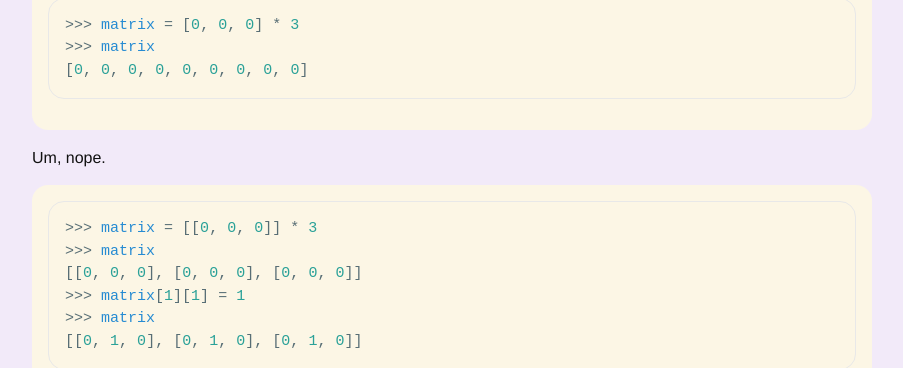
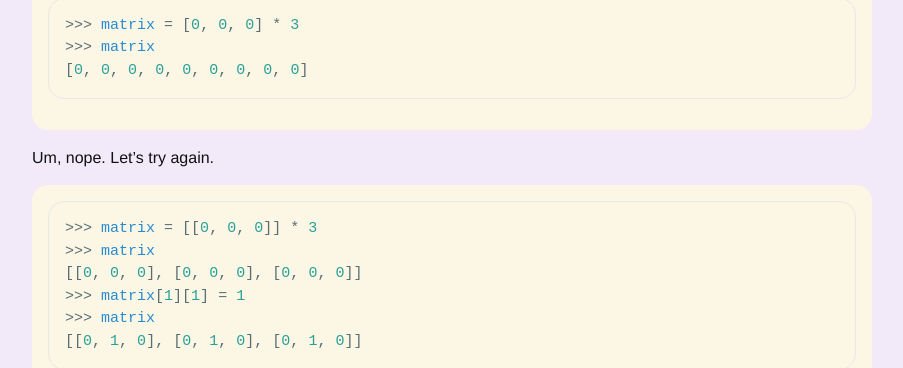
Before and after one commit to purplediane/purplediane.github.io, a Jekyll site: the page built from _posts/2017-05-06-variables-and-references.md, in a window 1280 px wide and 900 px high, scrolled down 3974 px. Shown: the part 111-479 px from the top of the window, without its empty margins (188-1091 px from the left). Built offline with Jekyll 4.4.1, drawn with Linux system fonts in a browser that asks for light colours.

Commit message:
More little rewording

````diff
--- a/_posts/2017-05-06-variables-and-references.md
+++ b/_posts/2017-05-06-variables-and-references.md
@@ -149,7 +149,7 @@ How to create the matrix correctly? We could try:
 [0, 0, 0, 0, 0, 0, 0, 0, 0]
 ```
 
-Um, nope.
+Um, nope. Let's try again.
 
 ```python
 >>> matrix = [[0, 0, 0]] * 3
````
